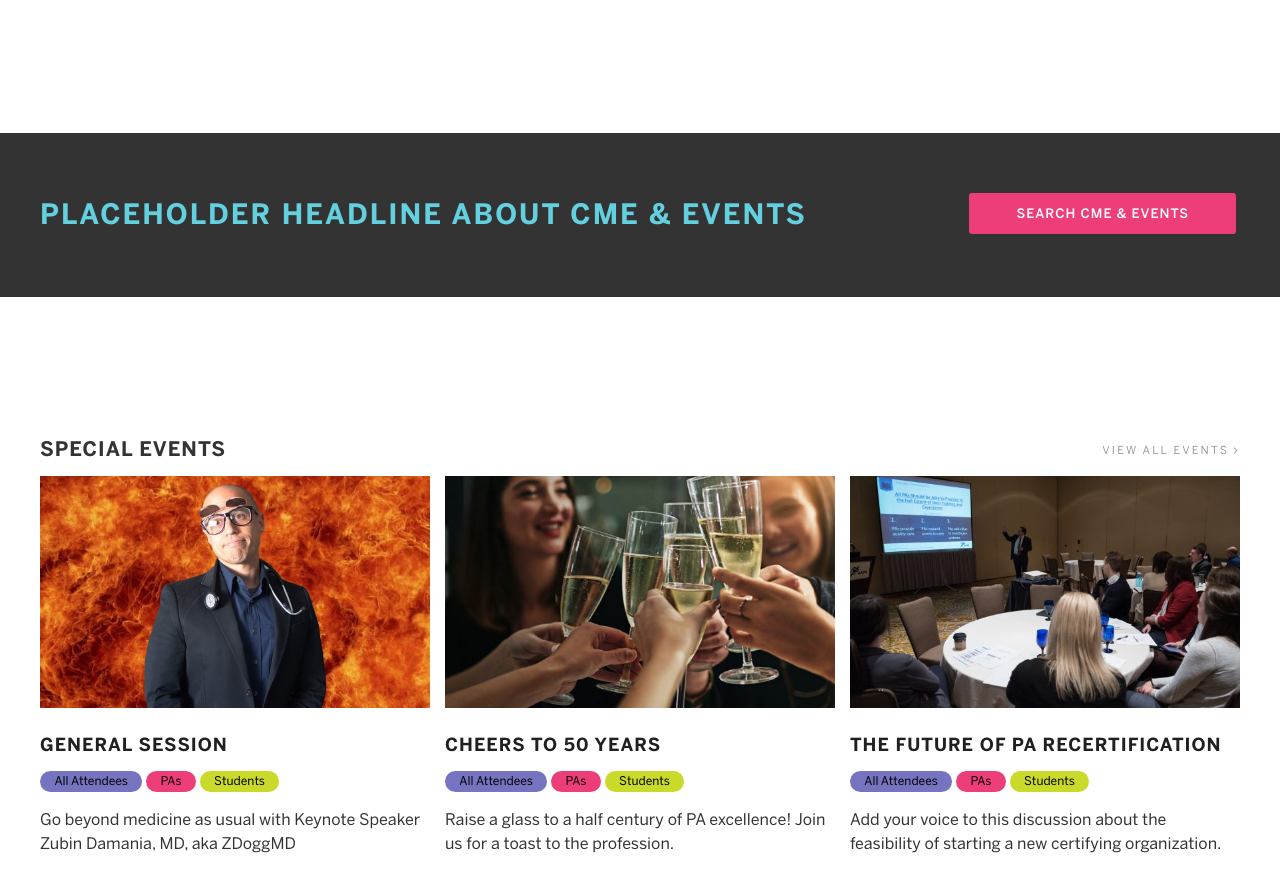
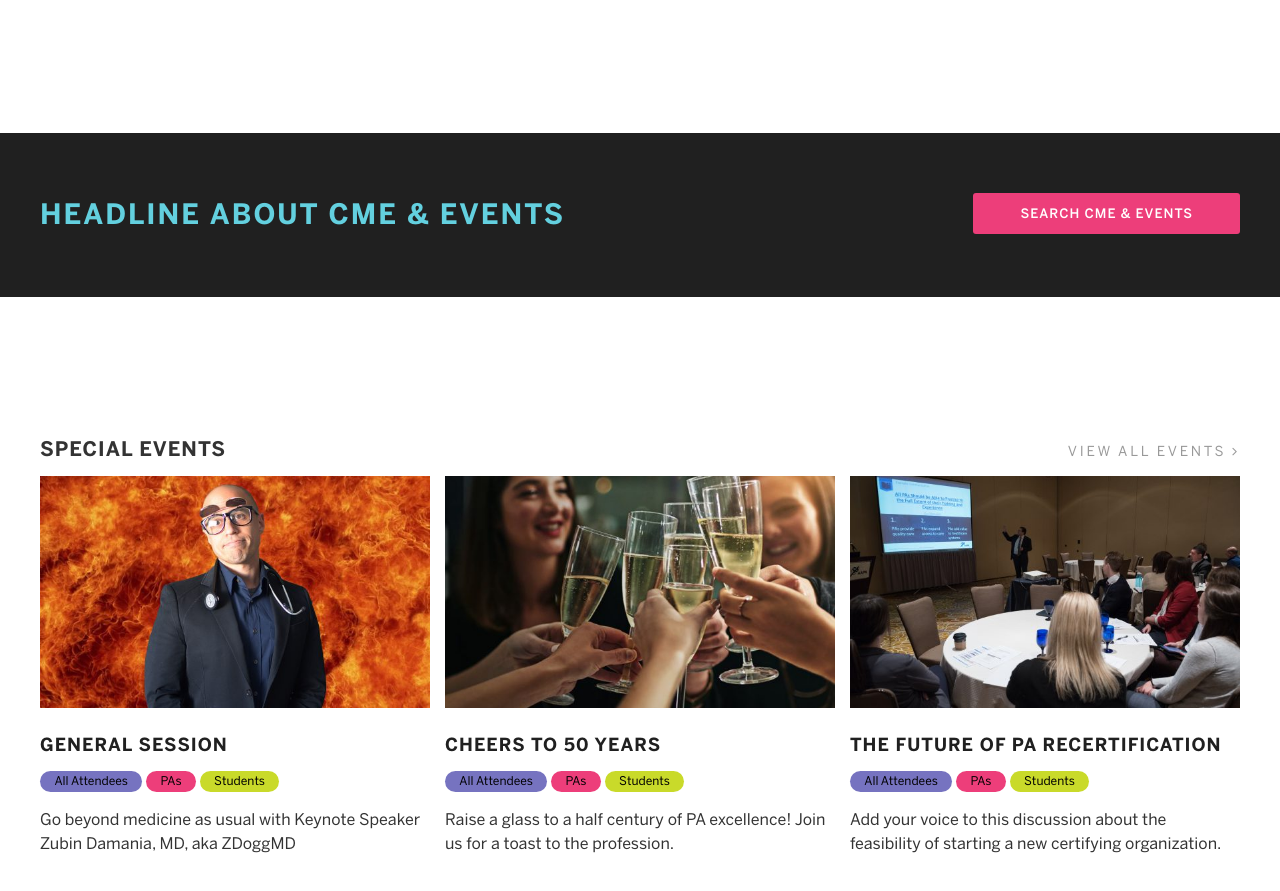
Before and after one commit to radtkete/conf_aapa, a website: page index.html in a window 1280 px wide. Shown: the part 2800-3691 px from the top of the page. Drawn offline with nearby package versions, Linux system fonts and the light colour scheme.

Commit message:
added container padding below 1200

```diff
--- a/index.html
+++ b/index.html
@@ -357,7 +357,7 @@
     <div class="cta-area">
       <div class="container">
         <div class="col-md-9">
-          <h2>Placeholder headline about CME & Events</h2>
+          <h2>Headline about CME & Events</h2>
         </div>
         <div class="col-md-3 text-right">
           <a href="" class="btn btn-lg btn-color cta-btn">Search CME & Events</a>
--- a/scss/_global.scss
+++ b/scss/_global.scss
@@ -97,10 +97,16 @@ img:not([draggable]), embed, object, video{
   background-size: cover;
   box-sizing: border-box;
   padding: 140px 0;
+  @include media($large-down) {
+    @include padding(null 1em);
+  }
 }
 
 .small-section{
   padding: 70px 0;
+  @include media($large-down) {
+    @include padding(null 1em);
+  }
 }
 
 .gradient-overlay {
--- a/scss/components/_sliders.scss
+++ b/scss/components/_sliders.scss
@@ -131,6 +131,7 @@
 
 
 .special-events {
+  @include padding(null 0);
 
   .section-title {
     margin-bottom: 30px;
--- a/scss/components/_temporary.scss
+++ b/scss/components/_temporary.scss
@@ -9,14 +9,18 @@
     float: right;
     margin-top: 7px;
     color: #999;
-    font-size: 11px;
+    font-size: em(11px);
     font-weight: 400;
     letter-spacing: 0.2em;
     transition: all 0.27s cubic-bezier(0, 0, 0.58, 1);
   }
-
+  .event-items {
+    @include outer-container;
+  }
   .event-item {
+    @include media($small-up) {
       @include span-columns(8);
+    }
 
     img {
       margin-bottom: $base-spacing;
@@ -43,38 +47,68 @@
 
 
 .cta-area {
-    background-color: #333;
+  background-color: $color-black;
   padding: 55px 0;
+  text-align: center;
   .container {
     @include outer-container;
+      @include media($large-down) {
+        @include margin(null 1em);
       }
   }
 
-.cta-area h2 {
-  font-size: 28px;
-  line-height: 54px;
-  letter-spacing: 2px;
+  .col-md-9 {
+    @include media($medium-up) {
+      @include span-columns(16);
+    }
+
+    h2 {
       font-weight: 700;
       text-transform: uppercase;
-  margin: 0;
+      margin: 0 auto $small-spacing;
       height: auto;
       vertical-align: middle;
       color: $color-teal;
-
+      font-size: em(24px);
+      @include media($medium-up) {
+        margin: 0;
+        text-align: left;
+        font-size: em(28px);
+        line-height: 54px;
+        letter-spacing: 2px;
+      }
+    }
   }
 
+  .col-md-3 {
+    @include media($medium-up) {
+      @include span-columns(8);
+      text-align: right;
+    }
+    .btn {
+      margin: 0;
+      @include media($medium-up) {
+        margin-top: 5px;
+      }
+    }
+    }
+}
+
+.col-md-9 {
+  @include media($medium-up) {
+    @include span-columns(16);
+  }
+}
+
+.col-md-3 {
+  @include media($medium-up) {
+    @include span-columns(8);
+    text-align: right;
+  }
   .cta-btn {
     margin-top: 5px;
   }
-.col-md-9 {
-  @include span-columns(16);
 }
-
-.col-md-3 {
-  @include span-columns(8);
-  text-align: right;
-}
-
 
 
 
```
Also changed, not shown: dist/application.css, 1 other file. Lines whose indentation alone changed are shown as unchanged.
